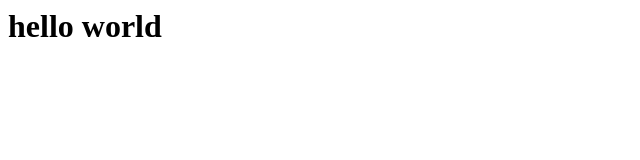
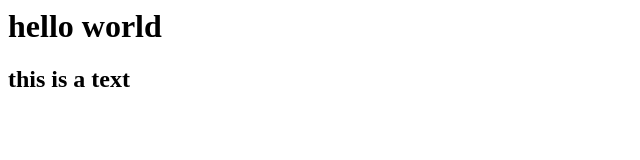
Before and after one commit to ronaldff/git-tutorial-devops, a plain HTML site: page index.html in a window 1280 px wide. Shown: the whole page, without its empty margins (0-640 px from the left). Drawn offline with Linux system fonts and the light colour scheme.

Commit message:
added h2 tag

```diff
--- a/index.html
+++ b/index.html
@@ -1 +1,2 @@
 <h1>hello world</h1>
+<h2>this is a text</h2>
```
